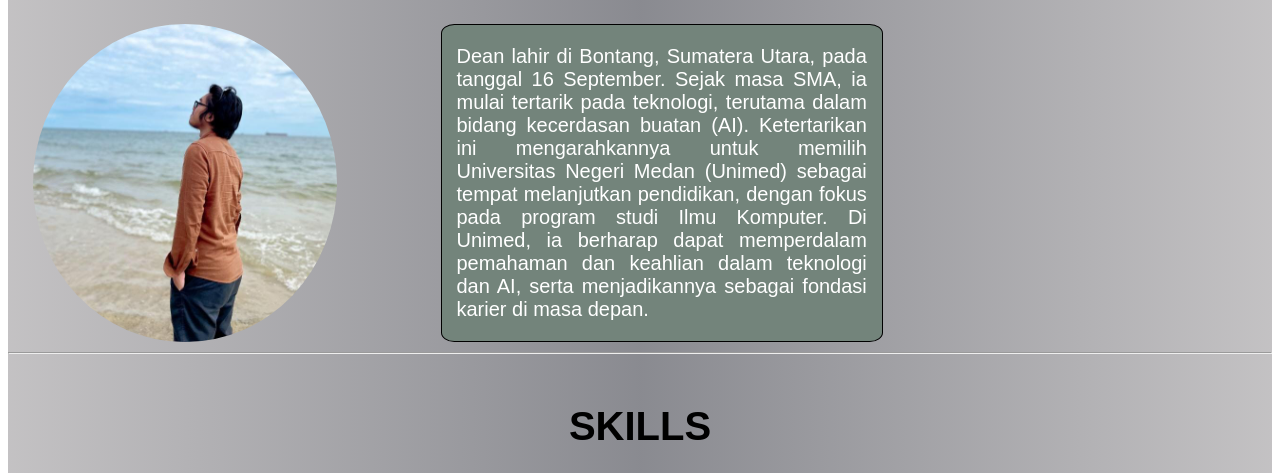
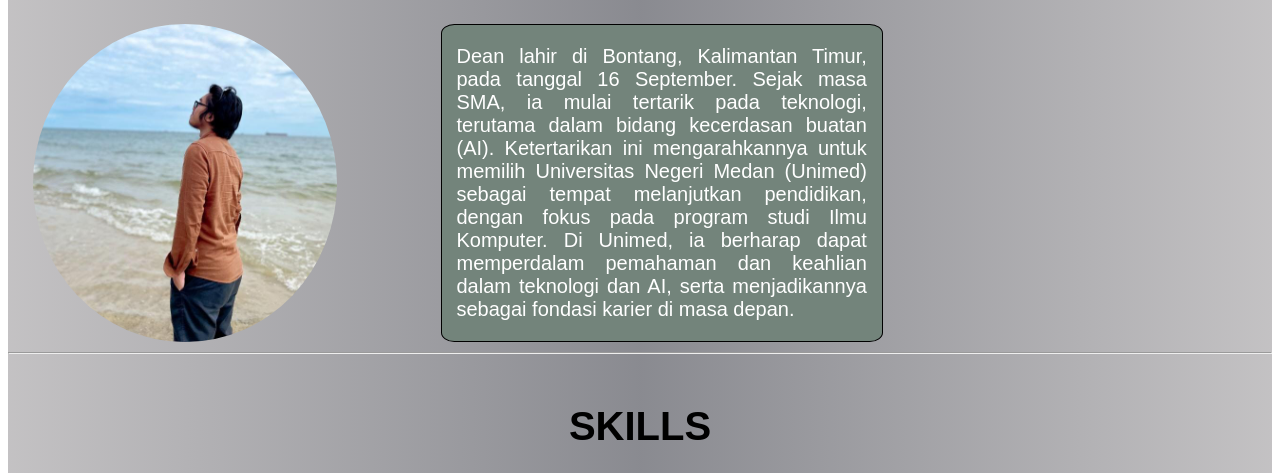
Before and after one commit to deansiregar/UTS_-PSIK_23_A-_-DEAN_SIREGAR-, a plain HTML site: page index.html in a window 1280 px wide. Shown: the part 576-1049 px from the top of the page. Drawn offline with Linux system fonts and the light colour scheme.

Commit message:
perbaikan alamat

```diff
--- a/index.html
+++ b/index.html
@@ -33,7 +33,7 @@
             <div class="wrapisi">
             <img src="assets/img/img2.jpg" alt="">
             <div class="isi">
-                <p>Dean lahir di Bontang, Sumatera Utara, pada tanggal 16 September. Sejak masa SMA, ia mulai tertarik pada teknologi, terutama dalam bidang kecerdasan buatan (AI). Ketertarikan ini mengarahkannya untuk memilih Universitas Negeri Medan (Unimed) sebagai tempat melanjutkan pendidikan, dengan fokus pada program studi Ilmu Komputer. Di Unimed, ia berharap dapat memperdalam pemahaman dan keahlian dalam teknologi dan AI, serta menjadikannya sebagai fondasi karier di masa depan.</p>
+                <p>Dean lahir di Bontang, Kalimantan Timur, pada tanggal 16 September. Sejak masa SMA, ia mulai tertarik pada teknologi, terutama dalam bidang kecerdasan buatan (AI). Ketertarikan ini mengarahkannya untuk memilih Universitas Negeri Medan (Unimed) sebagai tempat melanjutkan pendidikan, dengan fokus pada program studi Ilmu Komputer. Di Unimed, ia berharap dapat memperdalam pemahaman dan keahlian dalam teknologi dan AI, serta menjadikannya sebagai fondasi karier di masa depan.</p>
             </div>
         </div>
         </div>
```
